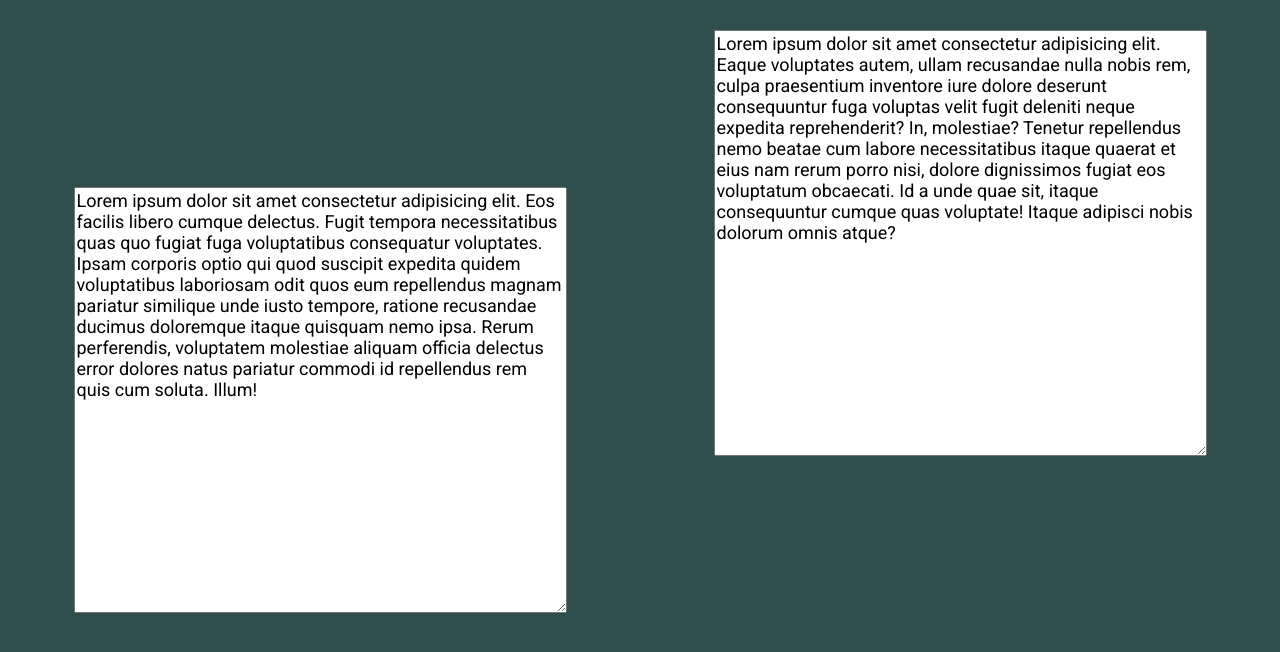
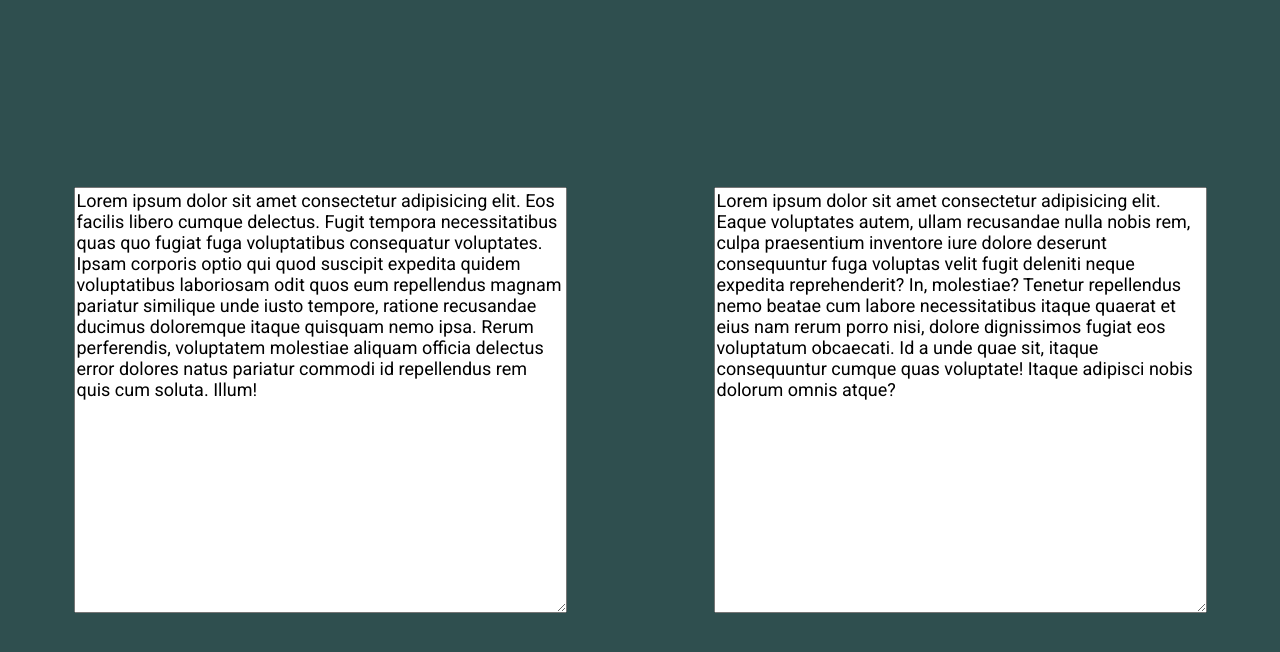
Before and after one commit to ferchuqui/traductor, a website: page public/index.html in a window 1280 px wide. Drawn offline with Linux system fonts and the light colour scheme.

Commit message:
Added Text Area traduced

```diff
--- a/public/css/styles.css
+++ b/public/css/styles.css
@@ -21,5 +21,7 @@
 }
 .traduced {
   color: white;
-  margin-top: 30px;
+  display: flex;
+  align-items: center;
+  justify-content: center;
 }
```
